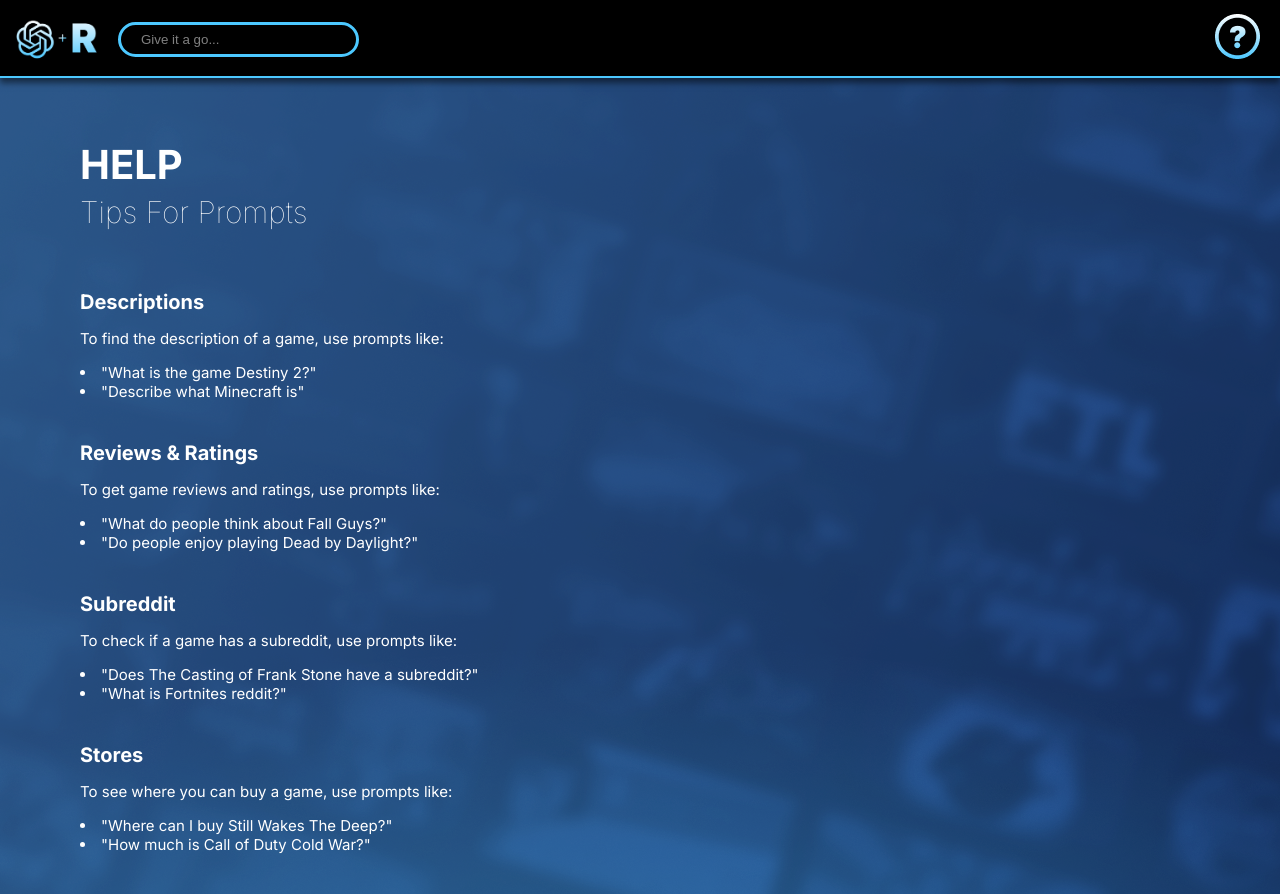
After one commit to BenShapley/game-database-openai-powered, a Flask app: page /help in a window 1280 px wide. The commit adds this page. Run offline with Flask 3, Linux system fonts and the light colour scheme; parts of the project's set-up code (start-up, migrations or seed data) failed here and were passed over.

Commit message:
help page established with prompt tips

```diff
--- a/app.py
+++ b/app.py
@@ -15,3 +15,7 @@
 	dev = main.game_developer(game_name)
 	return render_template('search.html', question=user_question, chatbot_response=chatbot_response, background_image=get_image,
 						game=game_name, show_absolute_background=True, developer=dev)
+
+@app.route('/help')
+def index_help():
+	return render_template('help.html', question="Give it a go...", background_image="static/default_background.png")
--- a/main.py
+++ b/main.py
@@ -15,7 +15,7 @@
   please check the 'get_game_description' function to find it. If the user asks where you can buy a game
   that you dont think exists, please check the 'get_game_stores' function to find it. If the user
   asks you if a game you dont think exists has a Subreddit, please check the 'get_game_reddit' function
-  to find it. Can you after your reponse put an underscore (_) and then name the game we are talking about with
+  to find it. Can you after your reponse put an underscore (|) and then name the game we are talking about with
   title capitalisation."""},
 ]
 
@@ -102,8 +102,12 @@
 def game_developer(user_input):
     desired_id = game_id_grabber(user_input)
     desired_data = game_data(desired_id)
-    main_dev = desired_data["developers"][0]["name"]
-    return main_dev
+    developer = desired_data["developers"]
+    if developer:
+        main_dev = desired_data["developers"][0]["name"]
+        return main_dev
+    else:
+        return ""
 
 functions = [
 	{
@@ -179,7 +183,11 @@
     print("FETCHING DESCRIPTION")
     desired_id = game_id_grabber(user_input)
     desired_data = game_description(desired_id)
-    return f"""The {user_input} game is described as {desired_data}."""
+    return f"""The {user_input} game is described as {desired_data}.
+    Take on the personality of the game you are describing."""
+    # return f"""The {user_input} game is described as {desired_data}. I am putting this into my HTML project.
+    # I currently have a heading 1 and 2 so just format the description to make it look nice and professional and using
+    # proper HTML syntaxing"""
 
 # OpenAI function to return where a game can be bought
 def get_game_stores(user_input):
@@ -246,14 +254,14 @@
             #print(response)
 
             #print (second_response.choices[0].message.content)
-            split_response = second_response.choices[0].message.content.split("_")
+            split_response = second_response.choices[0].message.content.split("|")
             main_response = split_response[0]
             game_name = split_response[1]
             return main_response, game_name
 
     else:
         print("DEFAULTED")
-        return response.choices[0].message.content
+        return response.choices[0].message.content, ""
 
 #test_input = input("Enter a game name:")
 #game_screenshots(test_input)
--- /dev/null
+++ b/static/css/style_help.css
@@ -0,0 +1,127 @@
+body {
+	background-color: #212121;
+    align-items: center;
+    width:100vw;
+    padding: 0;
+    margin: 0;
+    width: 100%;
+    height: 100%;
+}
+
+h1{
+	color: #ffffff;
+    font-size: 40px;
+	font-family: "Inter";
+	text-transform: capitalize;
+    font-weight: bolder;
+    margin-top: 30px;
+    margin-bottom: 5px;
+}
+
+h2{
+	color: #ffffff;
+    font-size: 30px;
+	font-family: "Inter";
+	text-transform: capitalize;
+    font-weight: lighter;
+    margin-top: 5px;
+    margin-bottom: 60px;
+}
+
+h6{
+	color: #ffffff;
+    font-size: 20px;
+	font-family: "Inter";
+	text-transform: capitalize;
+    font-weight: bold;
+    margin-top: 5px;
+    margin-bottom: 0px;
+}
+
+
+.help_section{
+    color: #ffffff;
+    font-size: 15px;
+	font-family: "Inter";
+    font-weight: normal;
+    margin-bottom: 40px;
+}
+
+
+#prompt{
+	color: #ffffff;
+	font-family: sans-serif;
+	text-transform: capitalize;
+}
+
+.navbar {
+    overflow: hidden;
+    background-color: #000000;
+    position: fixed;
+    top: 0;
+    width: 100%;
+    border: 0;
+    border-bottom: 2px solid #4CC8FF;
+    box-shadow: 0 5px 6px rgba(0, 0, 0, 0.5);
+  }
+
+  .navbar #logo{
+    display: block;
+    float: left;
+    padding: 14px 16px;
+    height: 48px;
+    width: 86px;
+  }
+
+  .navbar form {
+    float: left;
+    display: block;
+    color: #f2f2f2;
+    text-align: center;
+    /* padding: 14px 16px; */
+    padding-top: 22px;
+    text-decoration: none;
+  }
+
+.main{
+    margin-top: 50px;
+    padding-top: 60px;
+    padding-left: 80px;
+    padding-right: 80px;
+    z-index: 10;
+    position: absolute;
+}
+
+#search_bar{
+    width: 194.567px;
+    height: 26.766px;
+    background-color: black;
+    color: rgba(255, 255, 255, 0.5);
+    border-radius: 27.192px;
+    border: 3.199px solid #4CC8FF;
+    /* padding-top: 20px; */
+    padding-left: 20px;
+    padding-right: 20px;
+    transition: all .5s ease;
+}
+
+#search_bar:hover{
+    color: white;
+    border-radius: 5px;
+}
+
+#search_bar:focus{
+    color: white;
+    border-radius: 5px;
+}
+
+#help{
+    display: flex;
+    align-items: center;
+    justify-content: flex-end;
+    margin-left: auto;
+    padding-right: 20px;
+    padding-top: 14px;
+    opacity: 1;
+    color: #ffffff;
+    }
--- /dev/null
+++ b/templates/help.html
@@ -0,0 +1,65 @@
+<!DOCTYPE html>
+<html>
+<head>
+	<meta charset="utf-8">
+	<meta name="viewport" content="width=device-width, initial-scale=1">
+	<link href="https://fonts.googleapis.com/css2?family=Inter:wght@100;200;300;400;500;600;700;800;900&display=swap" rel="stylesheet">
+	<link rel="stylesheet" type="text/css" href="static/css/style_help.css">
+	<title>Help Page</title>
+</head>
+<body style="background-image: url({{background_image}});
+		background-size: 1920px 1080px;
+		background-repeat: no-repeat;
+		background-position: center center;
+		background-attachment: fixed;">
+
+	<div class="navbar">
+		<a href="/"> <img id="logo" src="static/logo.png" alt="Project Logo & Home Button"> </a>
+		<form method="POST" action="/">
+			<input id="search_bar" name=req_question type="text" value="{{question}}"><br><br>
+		</form>
+		<a href="/help"> <img id="help" src="static/help_icon.png" alt="Help Screen Icon"> </a>
+	  </div>
+
+	<div class="main">
+		<h1>HELP</h1>
+		<h2>Tips For Prompts</h2>
+
+		<div class="help_section">
+			<h6>Descriptions</h6>
+			<p>To find the description of a game, use prompts like:</p>
+			<div class="prompt_example">
+				<li>"What is the game Destiny 2?"</li>
+				<li>"Describe what Minecraft is"</li>
+			</div>
+		</div>
+
+		<div class="help_section">
+			<h6>Reviews & Ratings</h6>
+			<p>To get game reviews and ratings, use prompts like:</p>
+			<div class="prompt_example">
+				<li>"What do people think about Fall Guys?"</li>
+				<li>"Do people enjoy playing Dead by Daylight?"</li>
+			</div>
+		</div>
+
+		<div class="help_section">
+			<h6>Subreddit</h6>
+			<p>To check if a game has a subreddit, use prompts like:</p>
+			<div class="prompt_example">
+				<li>"Does The Casting of Frank Stone have a subreddit?"</li>
+				<li>"What is Fortnites reddit?"</li>
+			</div>
+		</div>
+
+		<div class="help_section">
+			<h6>Stores</h6>
+			<p>To see where you can buy a game, use prompts like:</p>
+			<div class="prompt_example">
+				<li>"Where can I buy Still Wakes The Deep?"</li>
+				<li>"How much is Call of Duty Cold War?"</li>
+			</div>
+		</div>
+	</div>
+</body>
+</html>
--- a/templates/index.html
+++ b/templates/index.html
@@ -17,10 +17,10 @@
 		<a href="/"> <img id="logo" src="static/logo.png" alt="Project Logo & Home Button"> </a>
 		<form method="POST" action="/">
 			<!-- <label id="prompt">Question:</label> -->
-			<input id="search_bar" name=req_question type="text" value={{question}}><br><br>
+			<input id="search_bar" name=req_question type="text" value="{{question}}"><br><br>
 			<!-- <input type="submit" value="Submit!"><br><br> -->
 		</form>
-		<a href="/"> <img id="help" src="static/help_icon.png" alt="Help Screen Icon"> </a>
+		<a href="/help"> <img id="help" src="static/help_icon.png" alt="Help Screen Icon"> </a>
 	  </div>
 
 	<div class="main">
--- a/templates/search.html
+++ b/templates/search.html
@@ -19,14 +19,15 @@
 	<div class="navbar">
 		<a href="/"> <img id="logo" src="static/logo.png" alt="Project Logo & Home Button"> </a>
 		<form method="POST" action="/">
-			<input id="search_bar" name=req_question type="text" value={{question}}><br><br>
+			<input id="search_bar" name=req_question type="text" value="{{question}}"><br><br>
 		</form>
-		<a href="/"> <img id="help" src="static/help_icon.png" alt="Help Screen Icon"> </a>
+		<a href="/help"> <img id="help" src="static/help_icon.png" alt="Help Screen Icon"> </a>
 	  </div>
 
 	<div class="main">
 		<h1>{{game}}</h1>
 		<h2>By {{developer}}</h2>
+		<!-- {{chatbot_response}} -->
 		<p>{{chatbot_response}}</p>
 	</div>
 </body>
```
